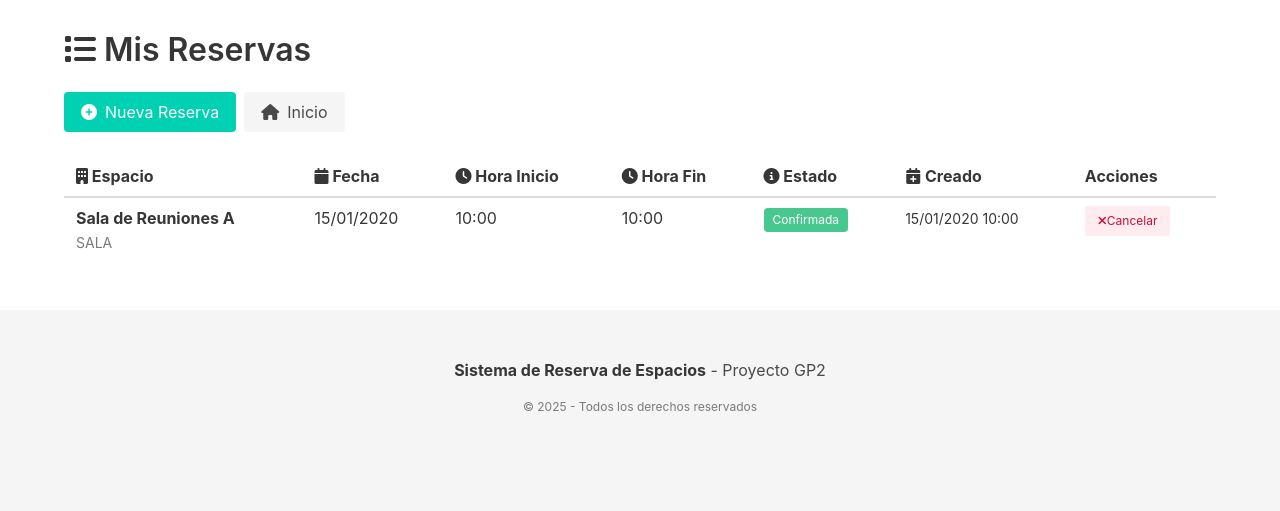
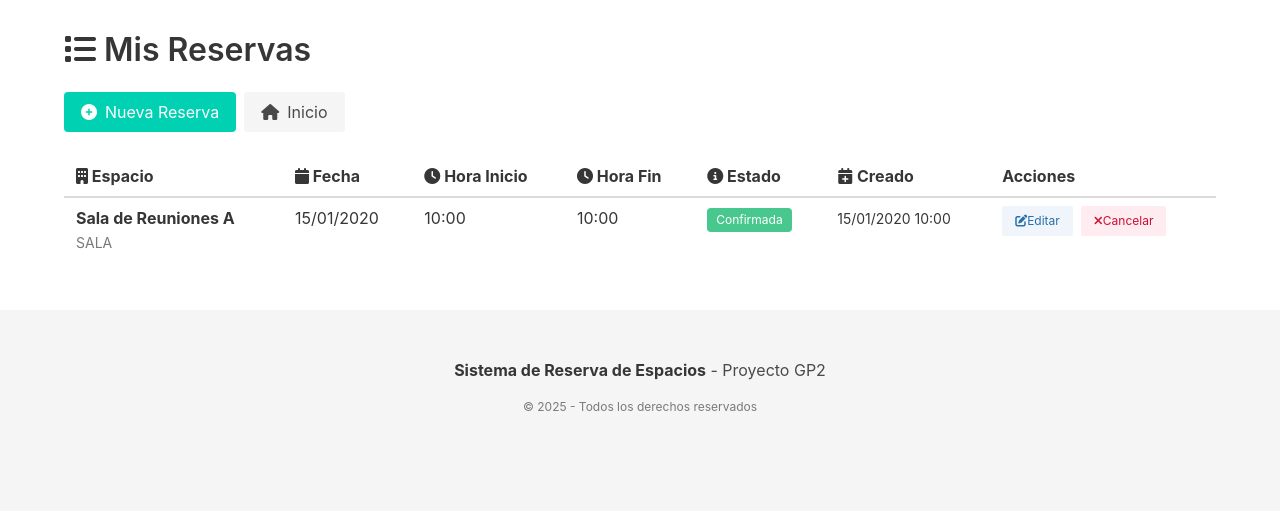
Before and after one commit to Santiago17tj/Ingeniera-de-software, a PHP site: page /reservas.php in a window 1280 px wide. Shown: the part 56-567 px from the top of the page. Run offline with PHP 8.4, Linux system fonts and the light colour scheme; a user stored in the database is signed in; data comes from the database, SQL or seed files in the repository; tables that the repository leaves empty hold one stand-in row (values such as "Sample post").

Commit message:
auto-commit for e9593301-6de2-4c78-9774-ceb7dcbc25c6

```diff
--- a/reserva_espacios_django_starter/reserva_espacios/reservas.php
+++ b/reserva_espacios_django_starter/reserva_espacios/reservas.php
@@ -80,12 +80,19 @@ require_once 'header.php';
                     </td>
                     <td>
                         <?php if ($reserva['estado'] != 'CANCELADA'): ?>
-                            <a href="cancelar_reserva.php?id=<?php echo $reserva['id']; ?>"
-                               class="button is-small is-danger is-light"
-                               onclick="return confirm('¿Estás seguro de cancelar esta reserva?');">
-                                <i class="fas fa-times"></i>
-                                <span>Cancelar</span>
-                            </a>
+                            <div class="buttons are-small">
+                                <a href="editar_reserva.php?id=<?php echo $reserva['id']; ?>"
+                                   class="button is-info is-light">
+                                    <i class="fas fa-edit"></i>
+                                    <span>Editar</span>
+                                </a>
+                                <a href="cancelar_reserva.php?id=<?php echo $reserva['id']; ?>"
+                                   class="button is-danger is-light"
+                                   onclick="return confirm('¿Estás seguro de cancelar esta reserva?');">
+                                    <i class="fas fa-times"></i>
+                                    <span>Cancelar</span>
+                                </a>
+                            </div>
                         <?php endif; ?>
                     </td>
                 </tr>
```
